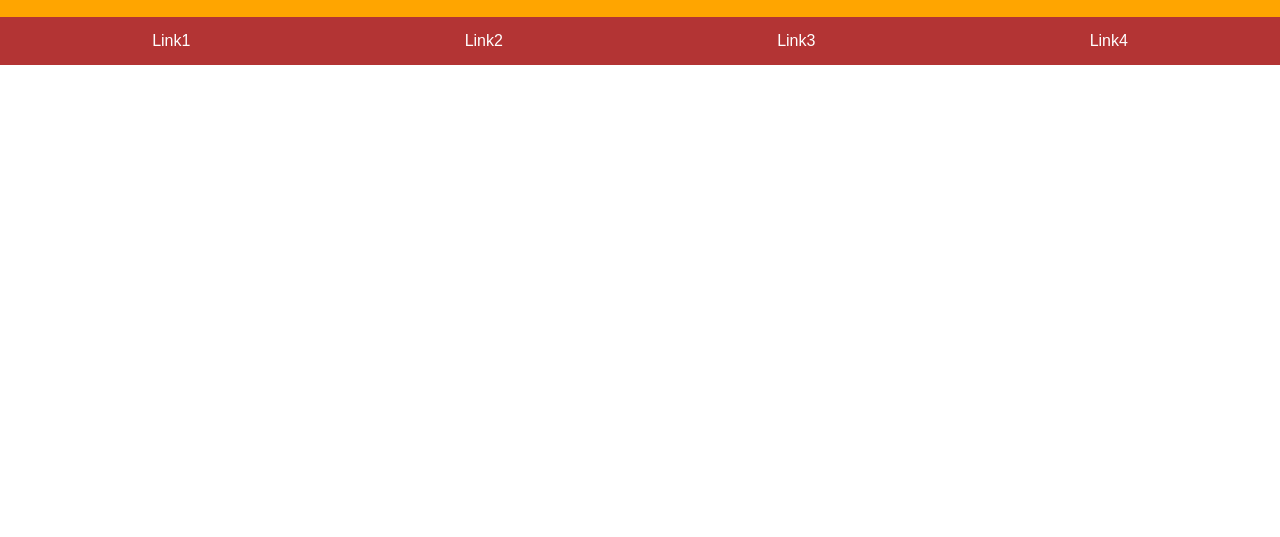
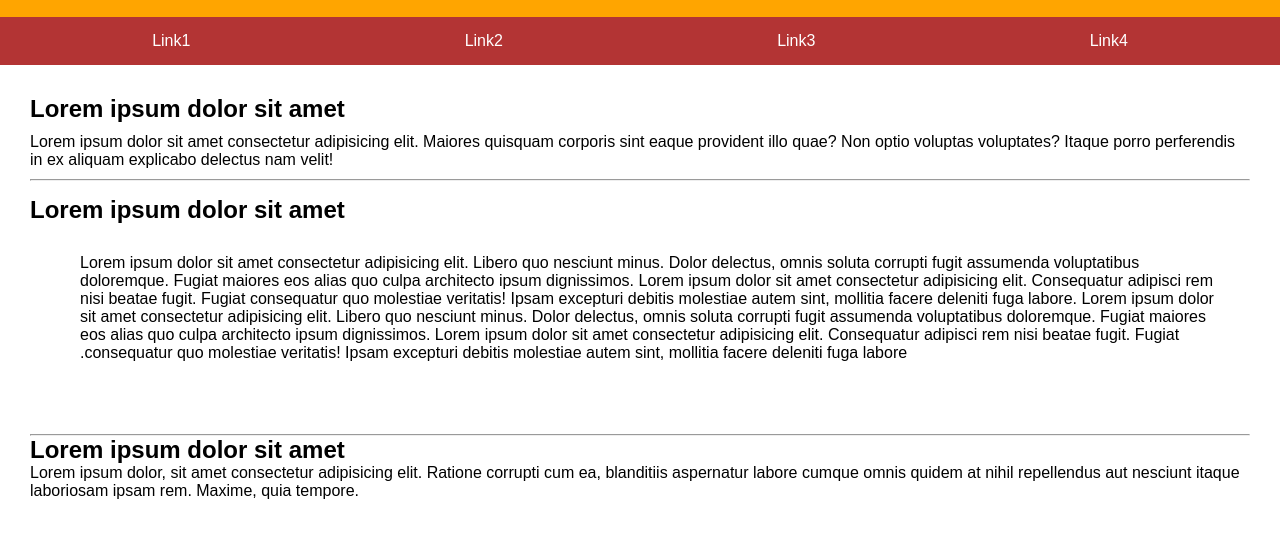
Before and after one commit to psanz22/Prueba_t-cnica_CREATE, a plain HTML site: page index.html in a window 1280 px wide. Shown: the part 73-610 px from the top of the page. Drawn offline with Linux system fonts and the light colour scheme.

Commit message:
main section 1 and 2

```diff
--- a/index.html
+++ b/index.html
@@ -9,7 +9,7 @@
   </head>
   <body>
     <header class="header">
-      <div class="header__wrapper-title">
+      <div class="header__wrapper--title">
         <img
           src="./images/logo.png"
           alt="imagen del layout"
@@ -19,14 +19,54 @@
       </div>
       <nav>
         <ul class="header__nav">
-          <li>Link1</li>
-          <li>Link2</li>
-          <li>Link3</li>
-          <li>Link4</li>
+          <li><a href="#" class="header__link">Link1</a></li>
+          <li><a href="#" class="header__link">Link2</a></li>
+          <li><a href="#" class="header__link">Link3</a></li>
+          <li><a href="#" class="header__link">Link4</a></li>
         </ul>
       </nav>
     </header>
-    <main></main>
+    <main class="main">
+      <section class="main__section1">
+        <h2 class="main__section1--title">Lorem ipsum dolor sit amet</h2>
+        <p class="main__section1--text">
+          Lorem ipsum dolor sit amet consectetur adipisicing elit. Maiores
+          quisquam corporis sint eaque provident illo quae? Non optio voluptas
+          voluptates? Itaque porro perferendis in ex aliquam explicabo delectus
+          nam velit!
+        </p>
+      </section>
+      <hr />
+      <section class="main__section2">
+        <h2 class="main__section2--title">Lorem ipsum dolor sit amet</h2>
+        <p class="main__section2--text">
+          Lorem ipsum dolor sit amet consectetur adipisicing elit. Libero quo
+          nesciunt minus. Dolor delectus, omnis soluta corrupti fugit assumenda
+          voluptatibus doloremque. Fugiat maiores eos alias quo culpa architecto
+          ipsum dignissimos. Lorem ipsum dolor sit amet consectetur adipisicing
+          elit. Consequatur adipisci rem nisi beatae fugit. Fugiat consequatur
+          quo molestiae veritatis! Ipsam excepturi debitis molestiae autem sint,
+          mollitia facere deleniti fuga labore. Lorem ipsum dolor sit amet
+          consectetur adipisicing elit. Libero quo nesciunt minus. Dolor
+          delectus, omnis soluta corrupti fugit assumenda voluptatibus
+          doloremque. Fugiat maiores eos alias quo culpa architecto ipsum
+          dignissimos. Lorem ipsum dolor sit amet consectetur adipisicing elit.
+          Consequatur adipisci rem nisi beatae fugit. Fugiat consequatur quo
+          molestiae veritatis! Ipsam excepturi debitis molestiae autem sint,
+          mollitia facere deleniti fuga labore.
+        </p>
+      </section>
+      <hr />
+      <section class="main__section3">
+        <h2>Lorem ipsum dolor sit amet</h2>
+        <p>
+          Lorem ipsum dolor, sit amet consectetur adipisicing elit. Ratione
+          corrupti cum ea, blanditiis aspernatur labore cumque omnis quidem at
+          nihil repellendus aut nesciunt itaque laboriosam ipsam rem. Maxime,
+          quia tempore.
+        </p>
+      </section>
+    </main>
     <footer></footer>
   </body>
 </html>
--- a/reset.css
+++ b/reset.css
@@ -3,4 +3,6 @@
   padding: 0;
   box-sizing: border-box;
   font-family: arial;
+  text-decoration: none;
+  list-style: none;
 }
--- a/style.css
+++ b/style.css
@@ -1,10 +1,12 @@
+/* header */
+
 .header {
   background-color: orange;
   display: flex;
   flex-direction: column;
   justify-content: space-between;
 }
-.header__wrapper-title {
+.header__wrapper--title {
   display: flex;
   justify-content: center;
   align-items: center;
@@ -19,6 +21,35 @@
   display: flex;
   justify-content: space-around;
   padding: 15px;
+}
+.header__link {
   color: white;
-  list-style: none;
+  padding: 16px;
 }
+.header__link:hover {
+  background-color: red;
+}
+
+/* main */
+
+.main {
+  margin: 30px;
+}
+.main__section1 {
+  display: flex;
+  flex-direction: column;
+  gap: 10px;
+  margin-bottom: 10px;
+}
+.main__section2 {
+  margin: 15px 0 10px 0;
+}
+.main__section2--text {
+  height: 150px;
+  overflow-y: scroll;
+  direction: rtl;
+  margin: 30px;
+  text-align: left;
+  scrollbar-width: thin;
+  padding-left: 20px;
+}
```
